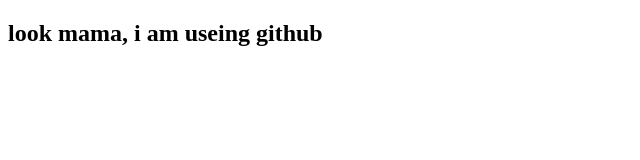
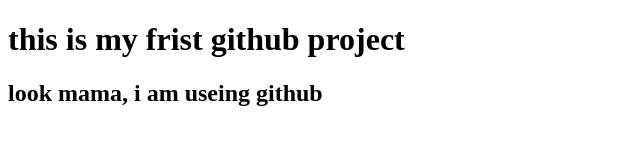
Before and after one commit to artanvir/my-1st-website, a plain HTML site: page index.html in a window 1280 px wide. Shown: the whole page, without its empty margins (0-640 px from the left). Drawn offline with Linux system fonts and the light colour scheme.

Commit message:
added a header

```diff
--- a/index.html
+++ b/index.html
@@ -6,6 +6,7 @@
     <title>Document</title>
 </head>
 <body>
+    <h1>this is my frist github project</h1>
     <h2>look mama, i am useing github</h2>
 </body>
 </html>
```
Also changed, not shown: 1 other file.
